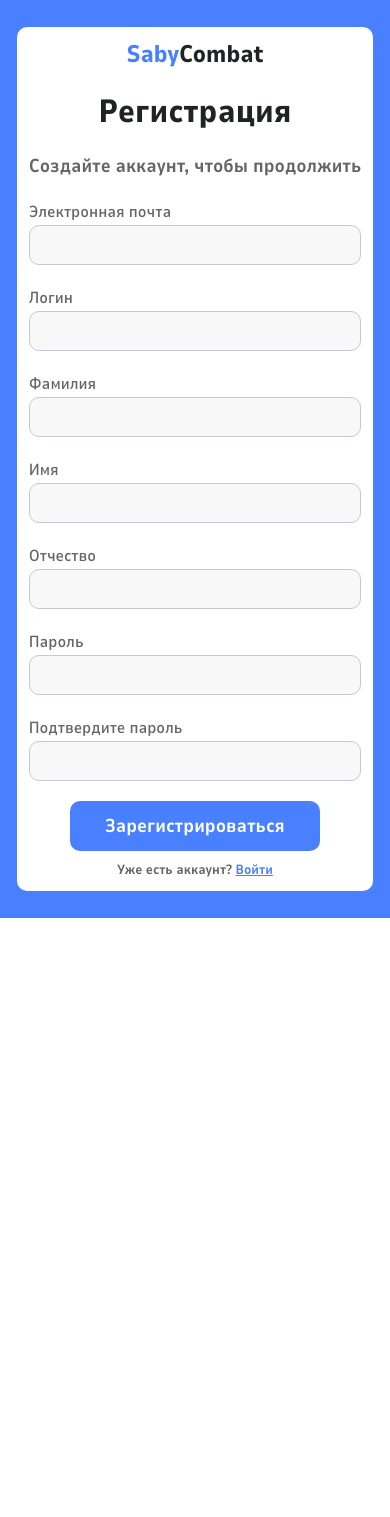
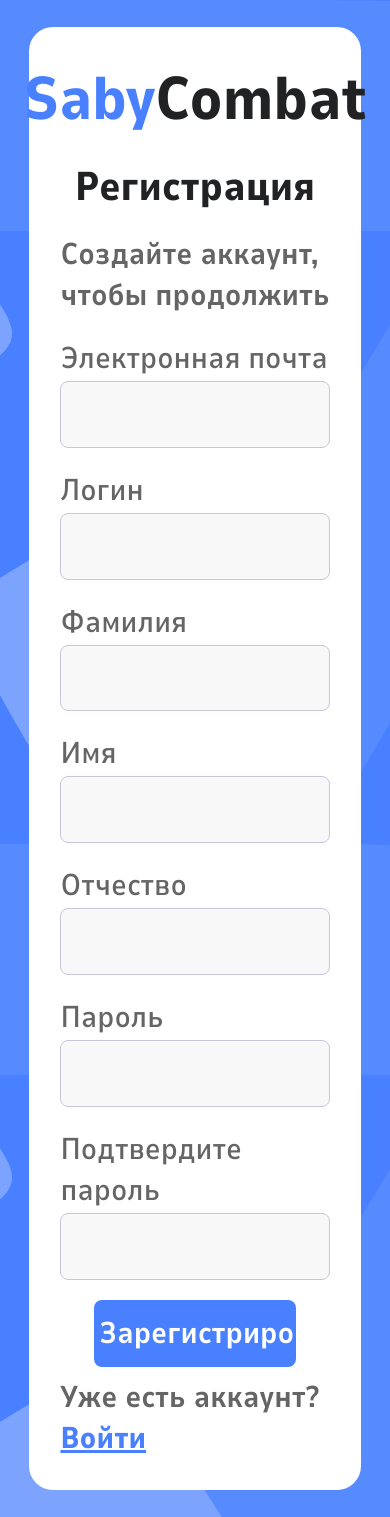
Before and after one commit to ZarazaM/saby-combat, a Flask app: page /register in a window 390 px wide. Before the commit the page ends 918 px from the top, so only its background shows below. Run offline with Flask 3, Linux system fonts and the light colour scheme.

Commit message:
Доработана страница регистрации

```diff
--- a/saby_combat/static/css/register_style.css
+++ b/saby_combat/static/css/register_style.css
@@ -1,32 +1,41 @@
+* {
+    box-sizing: border-box;
+}
 html{
-    max-height: 100%;
+    height: 100vh;
 }
 body{
+    min-height: 100vh;
     margin: 0;
-    max-height: 100%;
-    min-height: 100%;
     display: flex;
+    flex-grow: 1;
     align-items: center;
     justify-content: center;
     background-color:  #4880FF;
+    background-image: url("../images-utils/background.svg");
+    background-attachment: fixed;
+    background-position: center 25%;
+    background-size: cover;
+    background-repeat: no-repeat;
 }
 @font-face {
     font-family: 'NunitoSansCondensedSemiBold';
-    src: url('fonts/NunitoSans_7pt_Condensed-SemiBold.ttf') format('truetype');
+    src: url('../fonts/NunitoSans_7pt_Condensed-SemiBold.ttf') format('truetype');
 }
 
 @font-face {
     font-family: 'NunitoSansCondensedBold';
-    src: url('fonts/NunitoSans_7pt_Condensed-Bold.ttf') format('truetype');
+    src: url('../fonts/NunitoSans_7pt_Condensed-Bold.ttf') format('truetype');
 }
 
 @font-face {
     font-family: 'NunitoSansCondensedExtraBold';
-    src: url('fonts/NunitoSans_7pt_Condensed-ExtraBold.ttf') format('truetype');
+    src: url('../fonts/NunitoSans_7pt_Condensed-ExtraBold.ttf') format('truetype');
 }
 .form-container{
     display: flex;
     min-width: 35%;
+    width: 40vw;
     min-height: 70%;
     margin-top: 20pt;
     margin-bottom: 20pt;
@@ -35,7 +44,7 @@ body{
     align-items: center;
     justify-content: center;
     background-color: rgb(255, 255, 255);
-    border-radius: 10px;
+    border-radius: 24px;
 }
 .form-container-element-field{
     display: flex;
@@ -62,8 +71,12 @@ body{
     padding-left: 5px;
     background-color: #f8f8f8;
     border: 1px solid rgb(203, 197, 217);
-    border-radius: 10px;
+    border-radius: 8px;
     box-sizing: border-box;
+    color: #656565;
+    font-family: 'NunitoSansCondensedSemiBold', sans-serif;
+    font-size: 12pt;
+    padding: 0 15px;
 }
 .form-container-element-field h2{
     display: flex;
@@ -112,11 +125,12 @@ body{
     font-family: 'NunitoSansCondensedExtraBold', sans-serif;
     font-size: 24pt;
     color: #202224;
+    letter-spacing: -0.11px;
 }
 .form-container-element-title p{
     margin: 0 0 0 0;
     font-family: 'NunitoSansCondensedBold', sans-serif;
-    font-size: 14pt;
+    font-size: 12pt;
     color:#656565;
 }
 
@@ -141,9 +155,14 @@ body{
     background-color: #4880FF;
     color: #ffffff;
     border: #4880FF;
-    border-radius: 10px;
+    border-radius: 8px;
+    cursor:pointer;
+    transition: 0.3s;
 }
+.form-container-element-submit input:hover{
+    background-color: #3D72EC;
 
+}
 
 .form-container-element-login{
     display: flex;
@@ -160,7 +179,48 @@ body{
 }
 .form-container-element-login a{
     margin: 0 0 0 0;
-    font-family: 'NunitoSansCondensedBold', sans-serif;
+    font-family: 'NunitoSansCondensedExtraBold', sans-serif;
     font-size: 10pt;
     color:#4880FF;
 }
+
+@media (max-width: 1150px){
+    body .form-container{
+        flex-grow: 0;
+        width: 85vw;
+        height: fit-content;
+        padding: 8%;
+    }
+    .form-container-element-logo h2{
+        font-size: 60px;
+    }
+    .form-container-element-title h2{
+        font-size: 40px;
+    }
+    .form-container-element-field input, .form-container-element-login a, .form-container-element-login p, .form-container-element-title p, .form-container-element-field label, .form-container-element-field label p, .form-container-element-checkbox label {
+        font-size: 30px;
+    }
+    .form-container-element-checkbox input{
+        width: 40px;
+        height: 40px;
+    }
+    .form-container-element-checkbox label{
+        margin-left: 15px;
+    }
+    .form-container-element-field input{
+        flex-grow: 0;
+        height: calc(50px + 2vh);
+    }
+    .form-container-element-field label{
+        flex-grow: 0.1;
+    }
+    .form-container-element-submit{
+        height: calc(50px + 2vh);
+    }
+    .form-container-element-submit input{
+        font-size: 30px;
+    }
+    .form-container-element-field{
+        flex-grow: 0.3;
+    }
+}
```
Also changed, not shown: saby_combat/static/css/login_style.css (+15 -4 lines).
